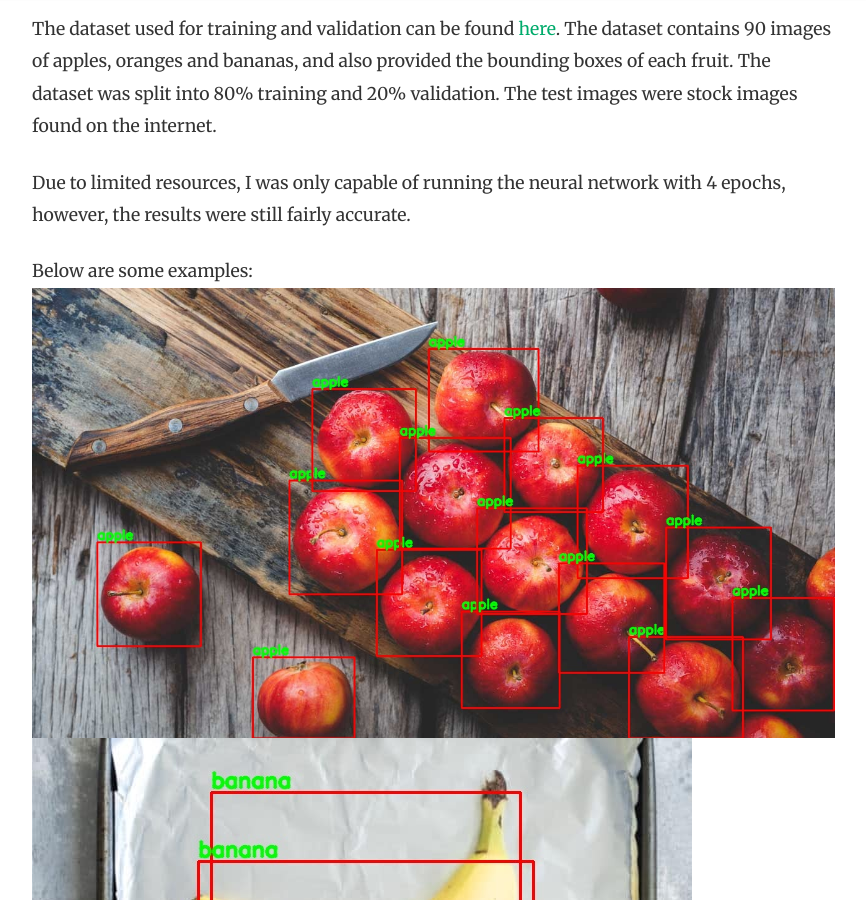
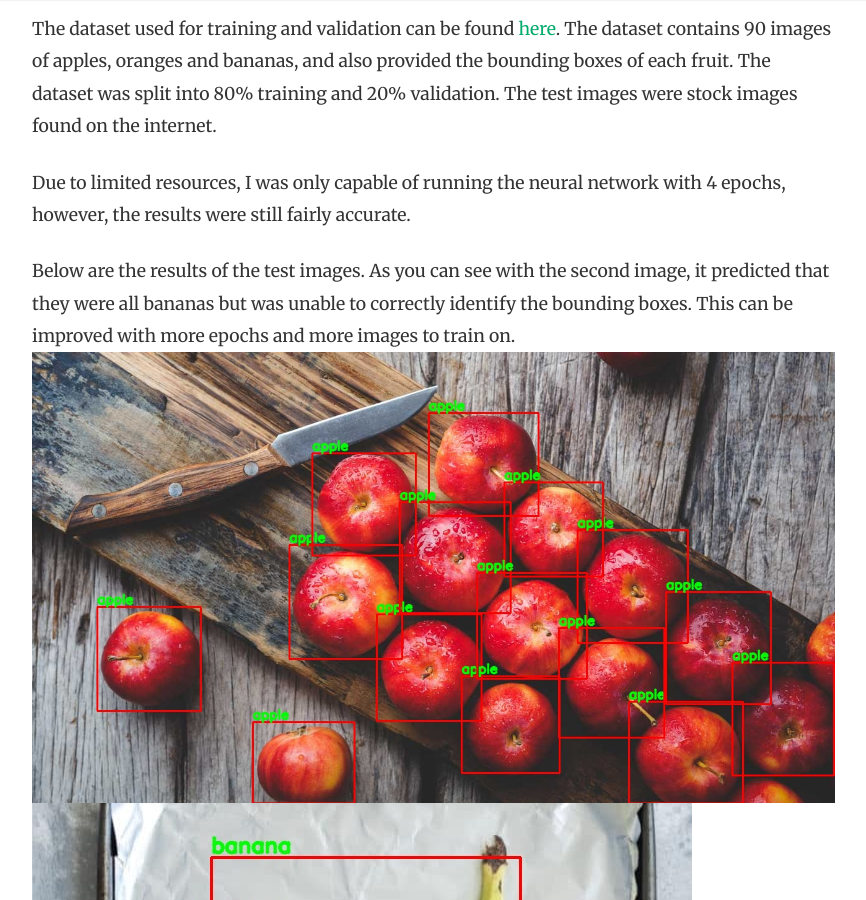
Before and after one commit to JoanneLin168/JoanneLin168.github.io, a Jekyll site: the page built from docs/_posts/2023-01-12-cnn-fruit-detector.md, in a window 1280 px wide and 900 px high, scrolled down 952 px. Shown: the whole window, without its empty margins (68-934 px from the left). Built offline with Jekyll 4.4.1, drawn with Linux system fonts in a browser that asks for light colours; nearby versions of some CDN libraries.

Commit message:
Added more text to cnn

```diff
--- a/docs/_posts/2023-01-12-cnn-fruit-detector.md
+++ b/docs/_posts/2023-01-12-cnn-fruit-detector.md
@@ -13,7 +13,7 @@ The dataset used for training and validation can be found [here](https://www.kag
 
 Due to limited resources, I was only capable of running the neural network with 4 epochs, however, the results were still fairly accurate.
 
-Below are some examples:
+Below are the results of the test images. As you can see with the second image, it predicted that they were all bananas but was unable to correctly identify the bounding boxes. This can be improved with more epochs and more images to train on.
 ![prediction1.jpg](/assets/images/cnn_fruit_detector_results/prediction1.jpg)
 ![prediction2.jpg](/assets/images/cnn_fruit_detector_results/prediction2.jpg)
 ![prediction3.jpg](/assets/images/cnn_fruit_detector_results/prediction3.jpg)
```
